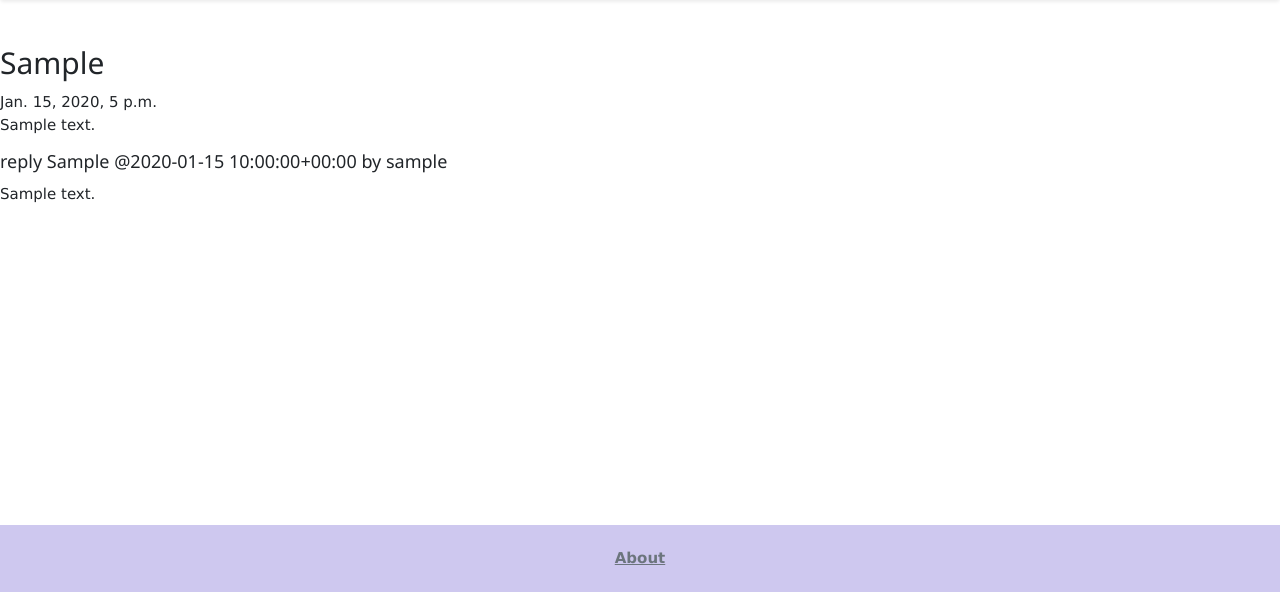
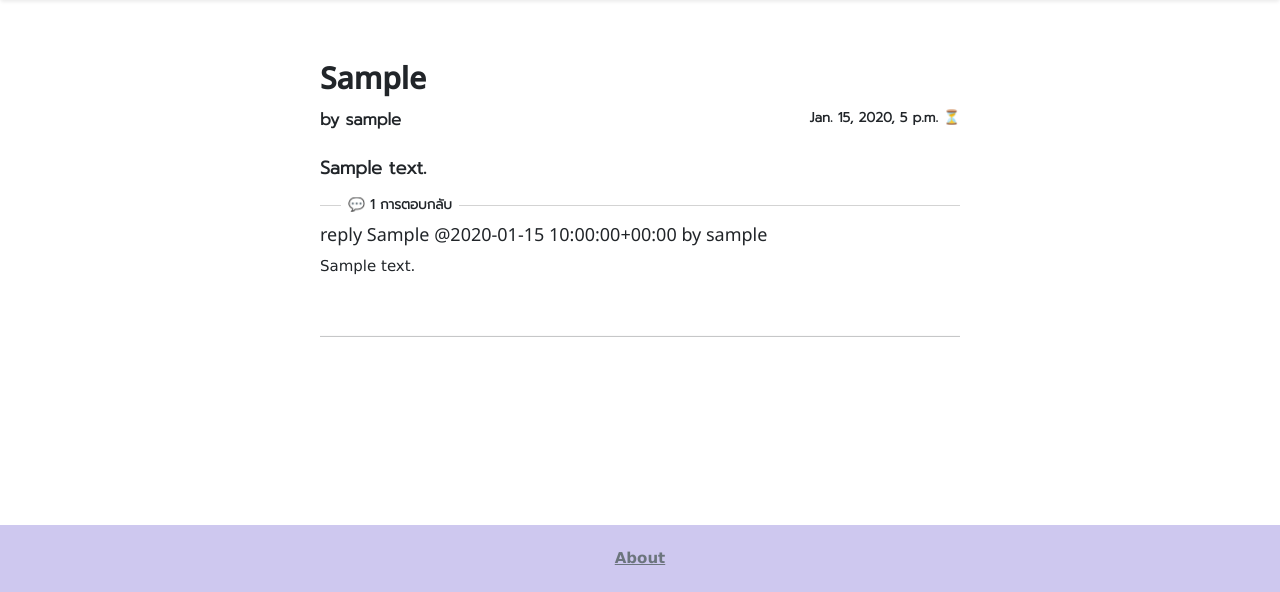
Before and after one commit to 6210612831/hahoor, a Django app: page /thread/1 in a window 1280 px wide. Shown: the part 208-800 px from the top of the page. Run offline with Django 3.2, Linux system fonts and the light colour scheme; tables that the repository leaves empty hold one stand-in row (values such as "Sample post"); some libraries are stand-ins or nearby versions.

Commit message:
Update thread page

```diff
--- a/thread/templates/thread/thread.html
+++ b/thread/templates/thread/thread.html
@@ -4,16 +4,72 @@
 
 {% block body %}
 <title>{{thread.header}}</title>
-<h2>{{thread.header}}</h2>
 
-{{thread.date}}
+<style>
+    .p2 {
+        font-family: 'Noto Sans Thai', sans-serif;
+        font-size: 1em;
+    }
+    .p3 {
+        font-family: "Prompt", sans-serif;
+        font-size: 0.9em;
+    }
+    .p4 {
+        font-family: "Prompt", sans-serif;
+        font-size: 1.2em;
+    }
+    .p5 {
+        font-family: "Prompt", sans-serif;
+        font-size: 1.1em;
+    }
+    .p6 {
+        font-family: "Prompt", sans-serif;
+        font-size: 0.9em;
+    }
+    h3 {
+    overflow: hidden;
+    text-align: center;
+    }
+    h3:before,
+    h3:after {
+        background-color: rgb(211, 211, 211);
+        content: "";
+        display: inline-block;
+        height: 1px;
+        position: relative;
+        vertical-align: middle;
+        width: 100%;
+    }
+    h3:before {
+        right: 0.5em;
+        margin-left: -125%;
+    }
+    h3:after {
+        left: 0.5em;
+        margin-right: -50%;
+    }
+
+</style>
+
+<div style="margin-left: 25%; margin-right: 25%; margin-bottom: 7em; margin-top: 4em;">
+
+    <h2><b class="p2">{{thread.header}}</b></h2>
+    <b class="p5">by {{ thread.author.username }}</b>
+    <b class="p3" style="float: right;">{{thread.date}} &#9203;</b>
     <br>
-{{thread.content | convert_markdown | safe }}
+    <br>
 
+    <b class="p4">{{thread.content | convert_markdown | safe }}</b>
+    <h3 class="p6">&#128172; <b>{{thread.number_reply}} การตอบกลับ</b></h3>
 
     {% for sub_thread in thread.reply.all %}
     <h5>{{sub_thread}}</h5>
     {{sub_thread.content | convert_markdown | safe }}
     <br>
+    <hr>
     {% endfor %}
+
+<div>
+
+
 {% endblock %}
```
Lines whose indentation alone changed are shown as unchanged.
